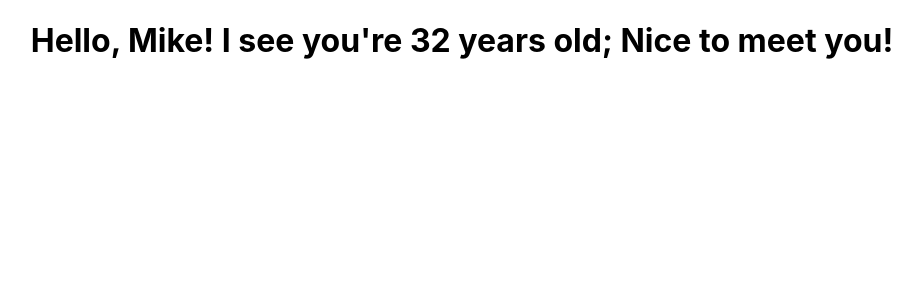
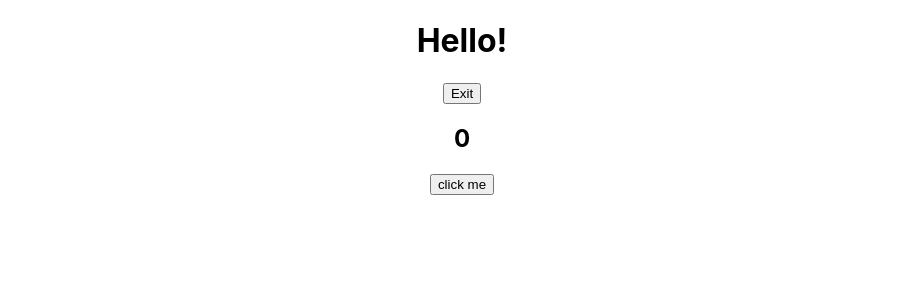
Before and after one commit to isabellaobrien/react, a React (Create React App) app in the folder my-app/: page / in a window 1280 px wide. Shown: the top 300 px of the page, without its empty margins (178-1100 px from the left). Built offline with nearby package versions, Linux system fonts and the light colour scheme.

Commit message:
Class components

```diff
--- a/my-app/src/App.js
+++ b/my-app/src/App.js
@@ -1,11 +1,11 @@
 import logo from './logo.svg';
 import './App.css';
-import FunctionalGreetingWithProps from './components/FunctionalGreetingWithProps';
+import StatefulGreeting from './components/StatefulGreeting';
 
 function App() {
   return (
     <div className="App">
-      <FunctionalGreetingWithProps greeting="Nice to meet you!" age="32" name="Mike" />
+      <StatefulGreeting greeting="from the stateful class component" name="bob" />
     </div>
   );
 }
--- /dev/null
+++ b/my-app/src/components/StatefulGreeting.js
@@ -0,0 +1,68 @@
+import React from "react";
+
+class StatefulGreeting extends React.Component{
+
+    constructor(props){
+        super(props);
+        // initial values
+        this.state = {
+            introduction: "Hello!",
+            buttonText: "Exit",
+            count: 0,
+        };
+    }
+
+    // handleClick(){
+    //     this.setState({
+    //         introduction: this.state.introduction === "Hello!"? "Goodbye!": "Hello!",
+    //         buttonText: this.state.buttonText === "Exit"? "Enter": "Exit",
+    //     }, () => {
+    //         console.log("new state", this.state.introduction)
+    //         console.log("new state", this.state.buttonText)
+    //     });
+    //     console.log(this.state.introduction)
+    //     console.log(this.state.buttonText)
+    // }
+
+    handleClick(){
+        this.setState((prevState, prevProps) => {
+            console.log("previous state:", prevState)
+            console.log("previous props:", prevProps)
+            return{
+                introduction: this.state.introduction === "Hello!"? "Goodbye!": "Hello!",
+                buttonText: this.state.buttonText === "Exit"? "Enter": "Exit",
+            }
+        })
+        console.log("new state", this.state.introduction)
+        console.log("new state", this.state.buttonText)
+    }
+
+    addOne(){
+        this.setState((prevState, prevProps) => {
+            console.log("previous state:", prevState)
+            console.log("previous props:", prevProps)
+            return{
+                count: prevState.count + 1,
+            }
+        })
+        console.log(this.state.count)
+    }
+    // render can only return 1 element
+
+    // onclick
+    // add eventlistener
+    // setState() in eventhandler, which is asynchronus, it runs in the background: solution is callback function
+    render(){
+        return(
+            <div>
+                <h1>{this.state.introduction}</h1>
+                <button onClick={() => this.handleClick()}>{this.state.buttonText}</button>
+                <h2>{this.state.count}</h2>
+                <button onClick={() => this.addOne()}>click me</button>
+            </div>
+        )
+    }
+
+}
+
+export default StatefulGreeting
```
